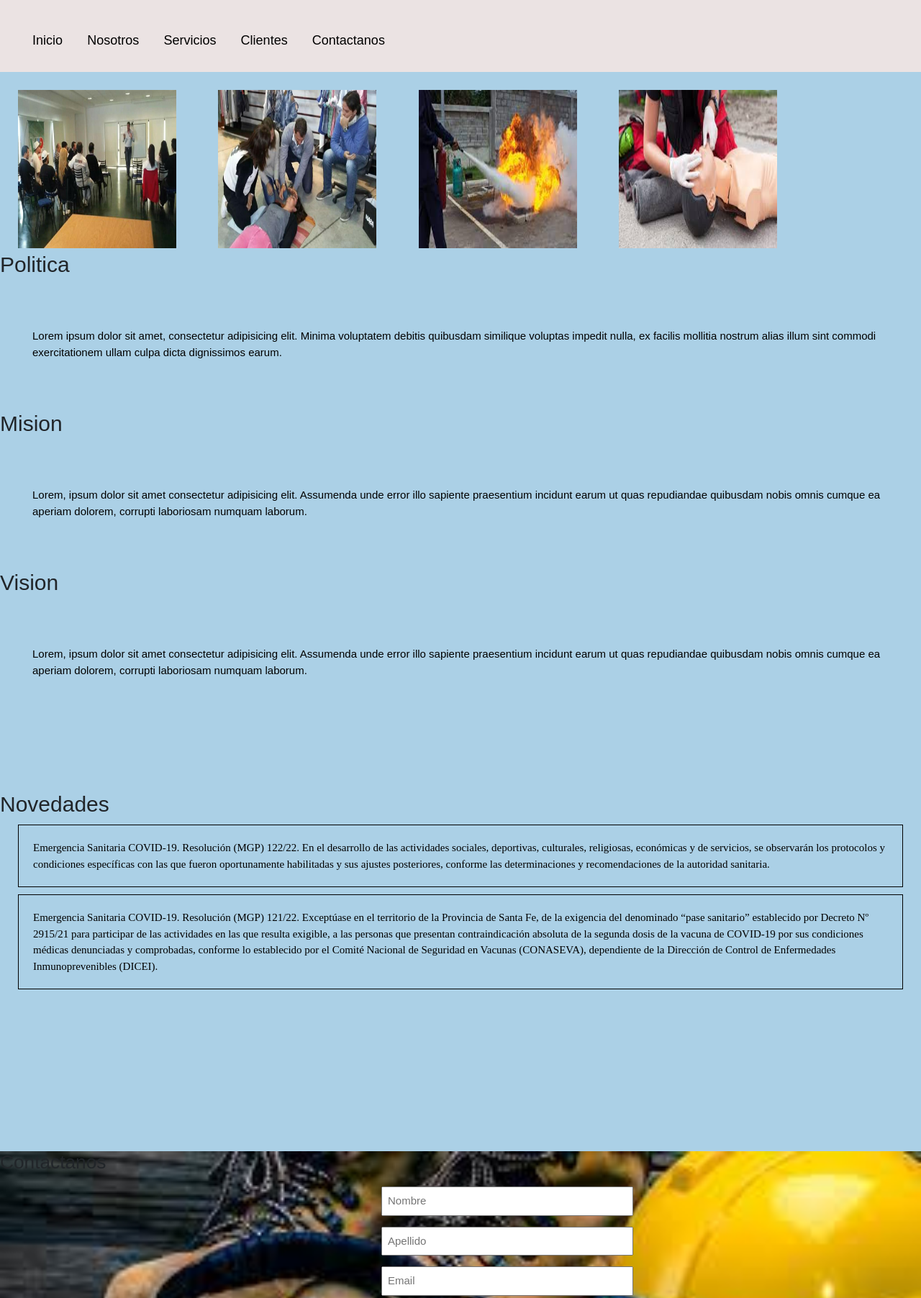
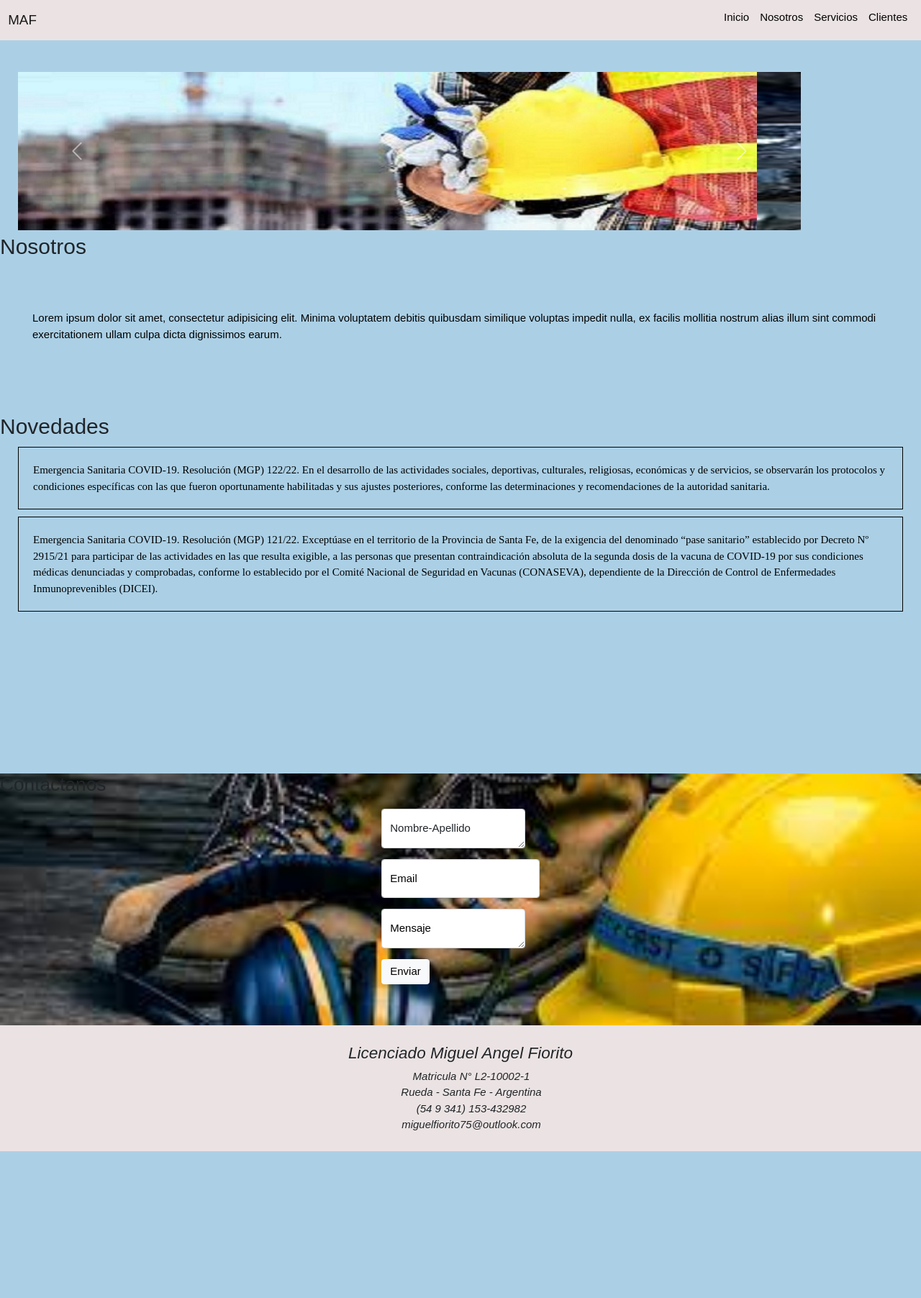
Before and after one commit to RodrigoDemaria/seguridadFiorito, a plain HTML site: page index.html in a window 1280 px wide. Shown: the top 1804 px of the page at 72% size. After the commit the page ends 1600 px from the top, so only its background shows below. Drawn offline with nearby package versions, Linux system fonts and the light colour scheme.

Commit message:
cambiosdos

```diff
--- a/estilo/estilos.css
+++ b/estilo/estilos.css
@@ -7,6 +7,7 @@
 body{
   background-color: rgb(171, 208, 230);
 }
+/*
 header{
   display: flex;
   flex-direction: row;
@@ -21,9 +22,11 @@
   display: flex;
   align-items: flex-end;
 }
+*/
 ul li{
   list-style-type: none;
 }
+/*
 nav ul li{
   display: inline-block;
 }
@@ -35,6 +38,10 @@
 ul li a{
   display: flex;
   margin: 15px;
+}
+*/
+.colbar{
+  background-color: rgb(235, 227, 227);
 }
 p{
   color: black;
@@ -54,13 +61,16 @@
   margin-bottom: 0px;
   margin-top: 0px;
 }
+
 img{
   width: 220px;
   height: 220px;
 }
+/*
 img:hover{
   animation: seg 3s;
 }
+*/
 @keyframes seg{
   0%{
     border-radius: 25%;
@@ -97,7 +107,7 @@
 .division{
 display: grid;
 grid-template-columns: 1fr 1fr 1fr 1fr 1fr 1fr;
-grid-template-rows: 100px 250px 750px 500px 350px 250px;
+grid-template-rows:   75px 250px 250px 500px 350px 175px;
 grid-template-areas:
 "header header header header header header"
 "galeria galeria galeria galeria galeria galeria"
@@ -130,11 +140,13 @@
 .footer{
   grid-area: footer;
   height:auto;
+  text-align: center;
+  font-style: italic;
 }
 .galeriauno{
   display: grid;
-  grid-template-columns: auto auto auto auto auto auto;
-  grid-template-rows: auto auto auto auto auto auto;
+  grid-template-columns: auto auto auto auto;
+  grid-template-rows: auto auto auto auto;
   object-fit: cover;
   margin: 25px 25px 25px 25px;
 }
--- a/index.html
+++ b/index.html
@@ -13,56 +13,61 @@
 
     <body>
         <div class="division">
-
           <header class="header">
-                <nav>
-                    <ul>
-                        <li>
-                            <a href="index.html">Inicio</a>
+            <nav class="navbar navbar-expand-lg navbar-light colbar">
+                <div class="container-fluid">
+                    <a class="navbar-brand" href="#">MAF</a>
+                      <button class="navbar-toggler" type="button" data-bs-toggle="collapse" data-bs-target="#navbarNav" aria-controls="navbarNav" aria-expanded="false" aria-label="Toggle navigation">
+                      <span class="navbar-toggler-icon"></span>
+                      </button>
+                      <div class="collapse navbar-collapse d-flex justify-content-end h5" id="navbarNav">
+                        <ul class="navbar-nav">
+                          <li class="nav-item">
+                            <a class="nav-link text-black aria-current="page" href="#">Inicio</a>
                           </li>
-                        <li>
-                            <a href="./seccion/nosotros.html">Nosotros</a>
+                          <li class="nav-item">
+                            <a class="nav-link text-black" href="./seccion/nosotros.html">Nosotros</a>
                           </li>
-                        <li>
-                            <a href="./seccion/servicios.html">Servicios</a>
+                          <li class="nav-item">
+                            <a class="nav-link text-black" href="./seccion/servicios.html">Servicios</a>
                           </li>
-                        <li>
-                            <a href="./seccion/clientes.html">Clientes</a>
-                        </li>
-                        <li>
-                            <a href="./seccion/contactanos.html">Contactanos</a>
+                          <li class="nav-item ">
+                            <a class="nav-link text-black" href="./seccion/clientes.html" >Clientes</a>
                           </li>
                         </ul>
+                      </div>
+                  </div>
             </nav>
         </header>
-
       <section class="galeria">
         <section class="galeriauno">
-                                            <div>
-                                                <img src="./img/fotouno.jpg" alt="capacitacion">
+          <div id="carouselExampleControls" class="carousel slide" data-bs-ride="carousel">
+          <div class="carousel-inner">
+          <div class="carousel-item active">
+                <img src="./img/slideuno.jpg" class="d-block w-100" alt="...">
           </div>
-                                            <div>
-                                                <img src="./img/fotodos.jpg" alt="rcp">
+                  <div class="carousel-item">
+                <img src="./img/slidedos.jpg" class="d-block w-100" alt="...">
                   </div>
-                                            <div>
-                                                <img src="./img/fototres.jpg" alt="incendio">
+          <div class="carousel-item">
+                <img src="./img/slidetres.jpg" class="d-block w-100" alt="...">
           </div>
-                                            <div>
-                                                <img src="./img/fotocuatro.jpg" alt="incendio">
+          </div>
+            <button class="carousel-control-prev" type="button" data-bs-target="#carouselExampleControls" data-bs-slide="prev">
+            <span class="carousel-control-prev-icon" aria-hidden="true"></span>
+            <span class="visually-hidden">Previous</span>
+            </button>
+            <button class="carousel-control-next" type="button" data-bs-target="#carouselExampleControls" data-bs-slide="next">
+            <span class="carousel-control-next-icon" aria-hidden="true"></span>
+            <span class="visually-hidden">Next</span>
+            </button>
           </div>
         </section>
           </section>
-
             <section  class="politica">
-                                <h2>Politica</h2>
+                                <h2>Nosotros</h2>
                                     <p>Lorem ipsum dolor sit amet, consectetur adipisicing elit. Minima voluptatem debitis quibusdam similique voluptas impedit nulla, ex facilis mollitia nostrum alias illum sint commodi exercitationem ullam culpa dicta dignissimos earum. </p>
-                                <h2>Mision</h2>
-                                    <p>Lorem, ipsum dolor sit amet consectetur adipisicing elit. Assumenda unde error illo sapiente praesentium incidunt earum ut quas repudiandae quibusdam nobis omnis cumque ea aperiam dolorem, corrupti laboriosam numquam laborum.</p>
-                                <h2>Vision</h2>
-                                    <p>Lorem, ipsum dolor sit amet consectetur adipisicing elit. Assumenda unde error illo sapiente praesentium incidunt earum ut quas repudiandae quibusdam nobis omnis cumque ea aperiam dolorem, corrupti laboriosam numquam laborum.</p>
-
             </section>
-
             <section class="notas">
               <h2>Novedades</h2>
                 <div>
@@ -76,17 +81,24 @@
                 <article>
                   <h3>Contactanos</h3>
                     <form action="#">
-                                                <input type="text" placeholder="Nombre"> <br>
-                                                <input type="text" placeholder="Apellido"> <br>
-                                                <input type="email" placeholder="Email" required> <br>
                       <div class="form-floating">
-                                                    <textarea class="form-control" placeholder="Leave a comment here" id="floatingTextarea2" style="height: 100px"></textarea>
-                                                    <label for="floatingTextarea2">Comentarios</label>
+                        <textarea class="form-control text-black" placeholder="Leave a comment here" id="floatingTextarea"></textarea>
+                        <label for="floatingTextarea">Nombre-Apellido</label>
                       </div>
-                                                <button type="button" class="btn btn-outline-dark">Enviar</button>
+                      <div class="form-floating text-black">
+                        <input type="email" class="form-control" id="floatingInput" placeholder="name@example.com">
+                        <label for="floatingInput">Email</label>
+                      </div>
+                      <div class="form-floating text-black">
+                        <textarea class="form-control" placeholder="Leave a comment here" id="floatingTextarea"></textarea>
+                        <label for="floatingTextarea">Mensaje</label>
+                      </div>
+                      <div>
+                        <button type="button" class="btn btn-light">Enviar</button>
+                      </div>
+                    </form>
                 </article>
             </section>
-
             <footer class="footer">
                 <section>
                     <h4>Licenciado Miguel Angel Fiorito</h4>
@@ -94,18 +106,12 @@
                             <ul>
                                 <li>Matricula N° L2-10002-1</li>
                                 <li>Rueda - Santa Fe - Argentina</li>
-                            </ul>
-                        </div>
-                        <div>
-                            <h4>Contacto</h4>
-                            <ul>
                                 <li>(54 9 341) 153-432982</li>
                                 <li>miguelfiorito75@outlook.com</li>
                             </ul>
                         </div>
                 </section>
             </footer>
-
         </div>
           <script src="https://cdn.jsdelivr.net/npm/bootstrap@5.1.3/dist/js/bootstrap.bundle.min.js" integrity="sha384-ka7Sk0Gln4gmtz2MlQnikT1wXgYsOg+OMhuP+IlRH9sENBO0LRn5q+8nbTov4+1p" crossorigin="anonymous"></script>
     </body>
```
Also changed, not shown: seccion/clientes.html (+20 -20 lines), seccion/contactanos.html (deleted, +0 -70 lines), seccion/nosotros.html (+18 -41 lines), seccion/servicios.html (+18 -54 lines), img/fotocuatro.jpg (deleted), img/fotodos.jpg (deleted), img/fototres.jpg (deleted), img/fotouno.jpg (deleted), img/slidedos.jpg (added), img/slidetres.jpg (added), img/slideuno.jpg (added). Lines whose indentation alone changed are shown as unchanged.
